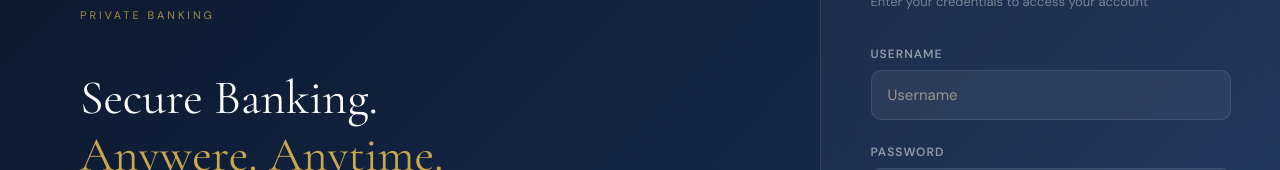
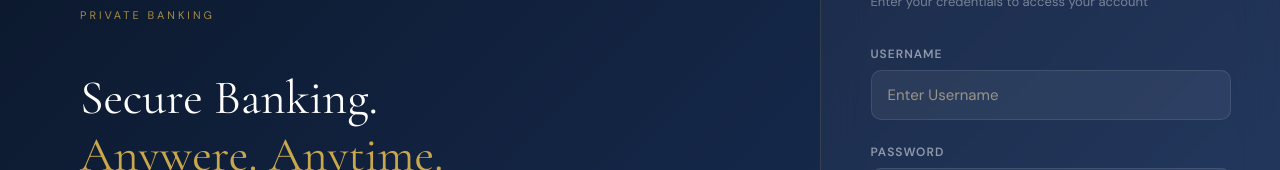
Before and after one commit to SachinBaradkar/fortis-bank, a React (Create React App) app in the folder frontend/: page / in a window 1280 px wide. Shown: the part 242-412 px from the top of the page. Built offline with nearby package versions, Linux system fonts and the light colour scheme.

Commit message:
change in placeholder

```diff
--- a/frontend/src/pages/Login.js
+++ b/frontend/src/pages/Login.js
@@ -58,7 +58,7 @@ export default function Login() {
 
           <div className="form-group">
             <label className="form-label" style={{ color: 'rgba(255,255,255,0.5)' }}>Username</label>
-            <input className="form-input" placeholder="Username" value={form.username}
+            <input className="form-input" placeholder="Enter Username" value={form.username}
               onChange={e => setForm({ ...form, username: e.target.value })}
               style={{ background: 'rgba(255,255,255,0.06)', borderColor: 'rgba(255,255,255,0.1)', color: '#fff' }} />
           </div>
```
